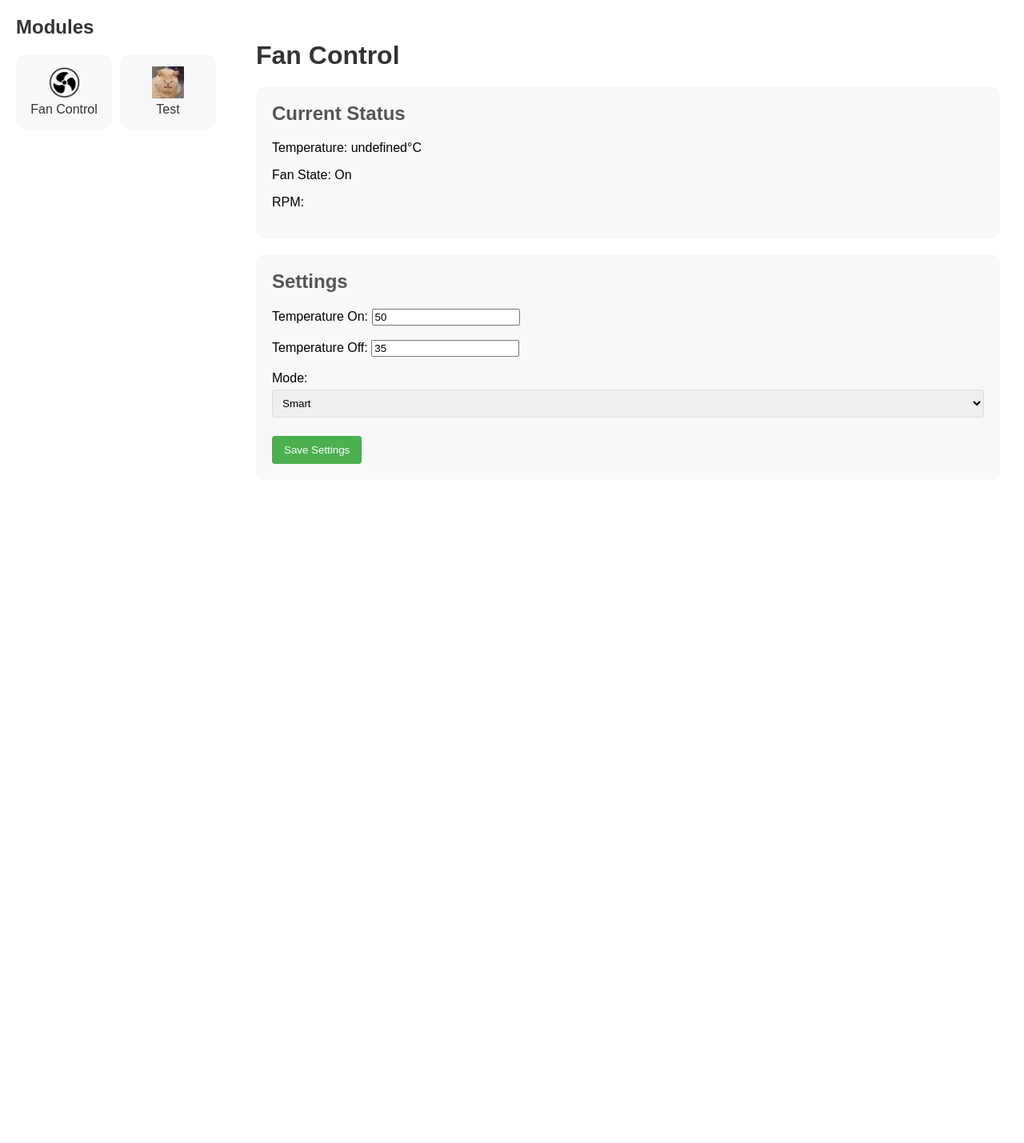
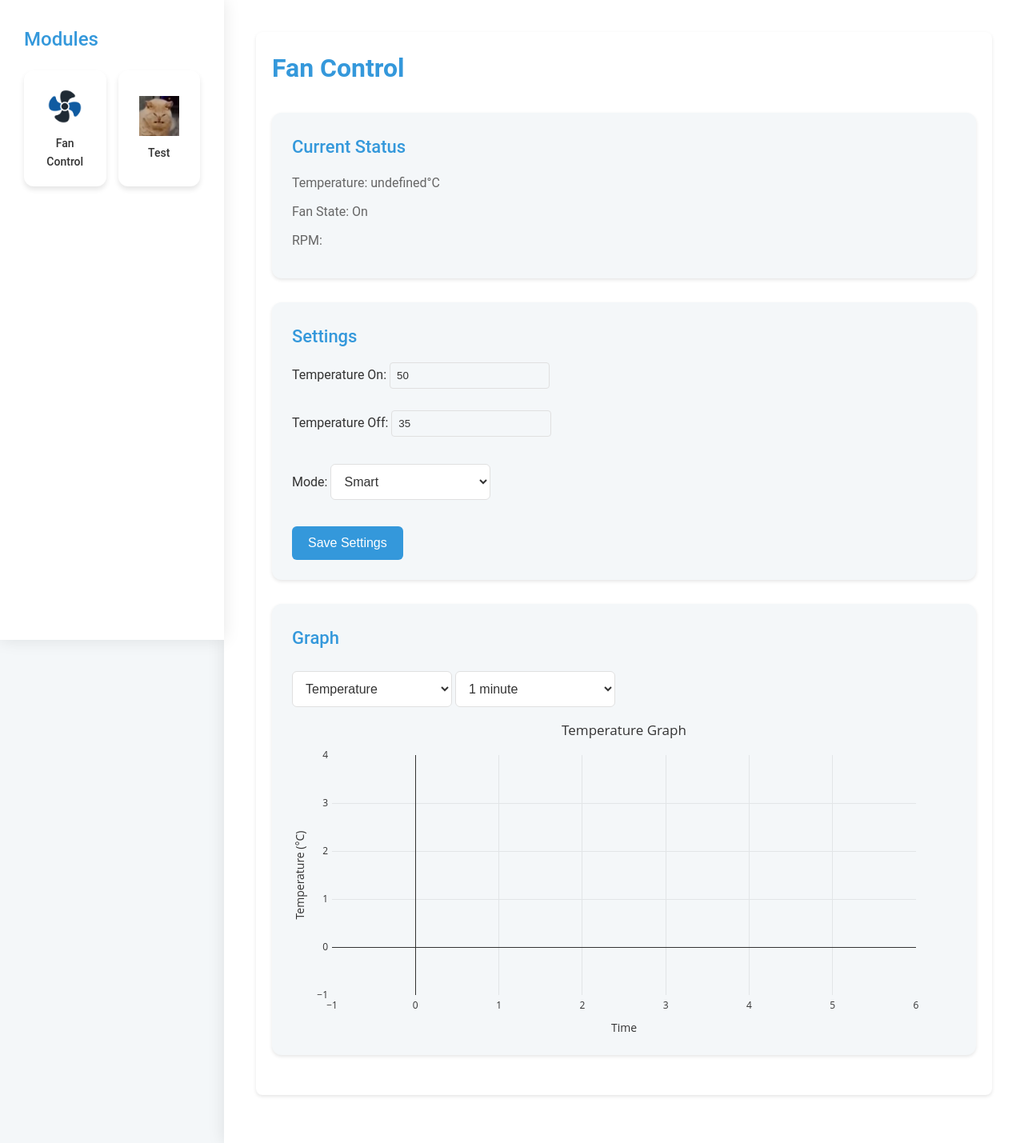
Before and after one commit to Vasysik/RPiModules, a Flask app: page /fan_control/ in a window 1280 px wide. Shown: the whole page at 80% size. Before the commit the page ends 580 px from the top, so only its background shows below. Run offline with Flask 3, Linux system fonts and the light colour scheme; data that the repository does not hold is empty; some libraries are stand-ins or nearby versions.

Commit message:
Added Graph

```diff
--- a/modules/fan_control/route.py
+++ b/modules/fan_control/route.py
@@ -1,6 +1,7 @@
 from flask import Blueprint, render_template, request, jsonify
 import json
 import os
+from datetime import datetime, timedelta
 
 current_dir = os.path.dirname(os.path.abspath(__file__))
 fan_control = Blueprint('fan_control', __name__,
@@ -48,7 +49,7 @@
             if field_name == 'temperature':
                 current_data["temperature"] = record.get_value()
             elif field_name == 'fan_state':
-                current_data["fan_State"] = record.get_value()
+                current_data["fan_state"] = record.get_value()
             elif field_name == 'rpm':
                 current_data["rpm"] = record.get_value()
     return jsonify(current_data)
@@ -61,3 +62,51 @@
         data = request.json
         write_json(os.path.join(current_dir, 'settings.json'), data)
         return jsonify({"status": "success"}), 200
+
+@fan_control.route('/api/graph_data')
+def get_graph_data():
+    graph_type = request.args.get('type', 'temperature')
+    time_range = int(request.args.get('range', 60))  # Default to 1 minute
+
+    # Определяем интервал агрегации в зависимости от временного диапазона
+    if time_range <= 300:  # 5 минут или меньше
+        interval = '1s'
+    elif time_range <= 1800:  # 30 минут или меньше
+        interval = '5s'
+    elif time_range <= 3600:  # 1 час или меньше
+        interval = '10s'
+    elif time_range <= 21600:  # 6 часов или меньше
+        interval = '30s'
+    elif time_range <= 43200:  # 12 часов или меньше
+        interval = '1m'
+    else:
+        interval = '5m'
+
+    query = f"""
+    from(bucket:"{config['influxdb_bucket']}")
+    |> range(start: -{time_range}s)
+    |> filter(fn: (r) => r._measurement == "fan_status")
+    |> filter(fn: (r) => r._field == "{graph_type}" or r._field == "fan_state")
+    |> aggregateWindow(every: {interval}, fn: mean, createEmpty: false)
+    |> yield(name: "mean")
+    """
+
+    result = client.query_api().query(query, org=config['influxdb_org'])
+
+    timestamps = []
+    values = []
+    fan_states = []
+
+    for table in result:
+        for record in table.records:
+            timestamps.append(record.get_time().strftime('%Y-%m-%d %H:%M:%S'))
+            if record.get_field() == graph_type:
+                values.append(record.get_value())
+            elif record.get_field() == 'fan_state':
+                fan_states.append(round(record.get_value()))  # Округляем состояние вентилятора
+
+    return jsonify({
+        'timestamps': timestamps,
+        graph_type: values,
+        'fan_state': fan_states
+    })
--- /dev/null
+++ b/modules/fan_control/static/fan_control.css
@@ -0,0 +1,58 @@
+.status-section, .settings-section, .graph-section {
+    background-color: var(--bg-primary);
+    padding: 25px;
+    border-radius: 12px;
+    margin-bottom: 30px;
+    box-shadow: 0 2px 4px var(--shadow-color);
+}
+
+.status-section h2, .settings-section h2, .graph-section h2 {
+    margin-bottom: 15px;
+    color: var(--accent-color);
+    font-size: 22px;
+    font-weight: 500;
+}
+
+.fan-control-container {
+    background-color: var(--bg-secondary);
+    border-radius: 8px;
+    box-shadow: 0 2px 4px var(--shadow-color);
+    padding: 20px;
+    margin-bottom: 20px;
+}
+
+
+h1, h2 {
+    color: var(--text-primary);
+    margin-bottom: 15px;
+}
+
+p {
+    color: var(--text-secondary);
+    margin-bottom: 10px;
+}
+
+label {
+    color: var(--text-primary);
+    display: inline-block;
+    margin-bottom: 5px;
+}
+
+input[type="number"], select {
+    background-color: var(--bg-primary);
+    border: 1px solid var(--border-color);
+    border-radius: 4px;
+    color: var(--text-primary);
+    padding: 8px;
+    width: 100%;
+    max-width: 200px;
+}
+
+#graph {
+    width: 100%;
+    height: 400px;
+}
+
+#graph-type {
+    margin-bottom: 10px;
+}
--- a/modules/fan_control/static/fan_control.js
+++ b/modules/fan_control/static/fan_control.js
@@ -3,8 +3,7 @@
         .then(response => response.json())
         .then(data => {
             document.getElementById('current-temperature').textContent = data.temperature + '°C';
-            if(data.fan_state = 0) { document.getElementById('fan-state').textContent = "Off"; }
-            if(data.fan_state = 1) { document.getElementById('fan-state').textContent = "On"; }
+            document.getElementById('fan-state').textContent = data.fan_state === 0 ? "Off" : "On";
             document.getElementById('rpm').textContent = data.rpm;
         })
         .catch(error => console.error('Error:', error));
@@ -46,9 +45,120 @@
     .catch(error => console.error('Error:', error));
 }
 
+function updateGraph() {
+    const graphType = document.getElementById('graph-type').value;
+    const timeRange = document.getElementById('time-range').value;
+
+    fetch(`/fan_control/api/graph_data?type=${graphType}&range=${timeRange}`)
+        .then(response => response.json())
+        .then(data => {
+            const traceOn = {
+                x: [],
+                y: [],
+                type: 'scatter',
+                mode: 'lines',
+                name: `${graphType} (Fan On)`,
+                line: {color: 'lightblue', width: 2},
+                connectgaps: false
+            };
+
+            const traceOff = {
+                x: [],
+                y: [],
+                type: 'scatter',
+                mode: 'lines',
+                name: `${graphType} (Fan Off)`,
+                line: {color: '#3a8cc5', width: 2},
+                connectgaps: false
+            };
+
+            for (let i = 0; i < data.timestamps.length; i++) {
+                const currentState = data.fan_state[i];
+                const currentValue = data[graphType][i];
+                const currentTime = data.timestamps[i];
+
+                if (currentState === 1 ) {
+                    traceOn.x.push(currentTime);
+                    traceOn.y.push(currentValue);
+                    if (i > 0 && data.fan_state[i-1] === 0) {
+                        traceOn.x.push(data.timestamps[i]);
+                        traceOn.y.push(data[graphType][i]);
+                        traceOff.x.push(currentTime);
+                        traceOff.y.push(currentValue);
+                    }
+                    traceOff.x.push(currentTime);
+                    traceOff.y.push(null);
+                } else {
+                    traceOff.x.push(currentTime);
+                    traceOff.y.push(currentValue);
+                    if (i > 0 && data.fan_state[i-1] === 1) {
+                        traceOff.x.push(data.timestamps[i]);
+                        traceOff.y.push(data[graphType][i]);
+                        traceOn.x.push(currentTime);
+                        traceOn.y.push(currentValue);
+                    }
+                    traceOn.x.push(currentTime);
+                    traceOn.y.push(null);
+                }
+            }
+
+            const layout = {
+                title: graphType === 'temperature' ? 'Temperature Graph' : 'RPM Graph',
+                xaxis: {
+                    title: 'Time',
+                    color: getComputedStyle(document.documentElement).getPropertyValue('--text-primary').trim()
+                },
+                yaxis: {
+                    title: graphType === 'temperature' ? 'Temperature (°C)' : 'RPM',
+                    color: getComputedStyle(document.documentElement).getPropertyValue('--text-primary').trim()
+                },
+                paper_bgcolor: getComputedStyle(document.documentElement).getPropertyValue('--bg-primary').trim(),
+                plot_bgcolor: getComputedStyle(document.documentElement).getPropertyValue('--bg-primary').trim(),
+                font: {
+                    color: getComputedStyle(document.documentElement).getPropertyValue('--text-primary').trim()
+                },
+                margin: {l: 50, r: 50, b: 50, t: 50, pad: 4},
+                showlegend: true,
+                legend: {
+                    x: 1,
+                    xanchor: 'right',
+                    y: 1
+                },
+                dragmode: false,
+                displayModeBar: false
+            };
+
+            Plotly.newPlot('graph', [traceOn, traceOff], layout, {responsive: true, displayModeBar: false});
+        })
+        .catch(error => console.error('Error:', error));
+}
+
+// Добавим функцию для обновления темы графика
+function updateGraphTheme() {
+    const graphDiv = document.getElementById('graph');
+    if (graphDiv && graphDiv.data && graphDiv.layout) {
+        const update = {
+            'paper_bgcolor': getComputedStyle(document.documentElement).getPropertyValue('--bg-primary').trim(),
+            'plot_bgcolor': getComputedStyle(document.documentElement).getPropertyValue('--bg-primary').trim(),
+            'font.color': getComputedStyle(document.documentElement).getPropertyValue('--text-primary').trim(),
+            'xaxis.color': getComputedStyle(document.documentElement).getPropertyValue('--text-primary').trim(),
+            'yaxis.color': getComputedStyle(document.documentElement).getPropertyValue('--text-primary').trim()
+        };
+        Plotly.relayout(graphDiv, update);
+    }
+}
+
+// Добавим слушатель изменения темы
+if (window.matchMedia) {
+    const mediaQuery = window.matchMedia('(prefers-color-scheme: dark)');
+    mediaQuery.addListener(updateGraphTheme);
+}
+
 setInterval(updateCurrentStatus, 1000);
+setInterval(updateGraph, 1000);
 
 window.onload = function() {
     updateCurrentStatus();
     loadSettings();
+    updateGraph();
 };
--- a/modules/fan_control/templates/fan_control.html
+++ b/modules/fan_control/templates/fan_control.html
@@ -5,12 +5,16 @@
     <meta name="viewport" content="width=device-width, initial-scale=1.0">
     <title>Fan Control</title>
     <script src="{{ url_for('fan_control.static', filename='fan_control.js') }}"></script>
+    <link rel="stylesheet" href="{{ url_for('fan_control.static', filename='fan_control.css') }}">
+    <script src="https://cdn.plot.ly/plotly-latest.min.js"></script>
 </head>
 <body>
     {% extends "base_layout.html" %}
 
     {% block content %}
+    <div class="fan-control-container">
         <h1>Fan Control</h1>
+
         <div class="status-section">
             <h2>Current Status</h2>
             <p>Temperature: <span id="current-temperature">Loading...</span></p>
@@ -21,13 +25,13 @@
         <div class="settings-section">
             <h2>Settings</h2>
             <label for="tempOn">Temperature On:</label>
-        <input type="number" id="tempOn" required><br><br>
+            <input type="number" id="tempOn" name="tempOn"><br><br>
 
             <label for="tempOff">Temperature Off:</label>
-        <input type="number" id="tempOff" required><br><br>
+            <input type="number" id="tempOff" name="tempOff"><br><br>
 
             <label for="mode">Mode:</label>
-        <select id="mode" required>
+            <select id="mode" name="mode">
                 <option value="smart">Smart</option>
                 <option value="normal">Normal</option>
                 <option value="default">Default</option>
@@ -35,6 +39,27 @@
 
             <button onclick="saveSettings()">Save Settings</button>
         </div>
+
+        <div class="graph-section">
+            <h2>Graph</h2>
+            <select id="graph-type" onchange="updateGraph()">
+                <option value="temperature">Temperature</option>
+                <option value="rpm">RPM</option>
+            </select>
+            <select id="time-range" onchange="updateGraph()">
+                <option value="60">1 minute</option>
+                <option value="300">5 minutes</option>
+                <option value="900">15 minutes</option>
+                <option value="1800">30 minutes</option>
+                <option value="3600">1 hour</option>
+                <option value="21600">6 hours</option>
+                <option value="43200">12 hours</option>
+                <option value="86400">1 day</option>
+            </select>
+            <div class="graph" id="graph"></div>
+        </div>
+    </div>
+
     {% endblock %}
 </body>
 </html>
--- a/web/static/css/style.css
+++ b/web/static/css/style.css
@@ -1,31 +1,69 @@
-body {
-    font-family: Arial, sans-serif;
+:root {
+    /* Светлая тема */
+    --bg-primary: #f4f7f9;
+    --bg-secondary: #ffffff;
+    --text-primary: #333333;
+    --text-secondary: #666666;
+    --accent-color: #3498db;
+    --hover-color: #2980b9;
+    --border-color: #e0e0e0;
+    --shadow-color: rgba(0,0,0,0.1);
+}
+
+/* Тёмная тема */
+@media (prefers-color-scheme: dark) {
+    :root {
+        --bg-primary: #272727;
+        --bg-secondary: #2c2c2c;
+        --text-primary: #ffffff;
+        --text-secondary: #cccccc;
+        --accent-color: #3a8cc5;
+        --hover-color: #3a8cc5;
+        --border-color: #444444;
+        --shadow-color: rgba(0,0,0,0.3);
+    }
+}
+
+* {
+    box-sizing: border-box;
     margin: 0;
     padding: 0;
-    background-color: #f0f0f0;
+}
+
+body {
+    font-family: 'Roboto', Arial, sans-serif;
+    background-color: var(--bg-primary);
+    color: var(--text-primary);
+    line-height: 1.6;
+    transition: background-color 0.3s ease, color 0.3s ease;
 }
 
 .container {
     display: flex;
-    height: 100vh;
+    min-height: 100vh;
 }
 
 .sidebar {
-    width: 250px;
-    background-color: #ffffff;
-    padding: 20px;
-    box-shadow: 2px 0 5px rgba(0,0,0,0.1);
+    width: 280px;
+    background-color: var(--bg-secondary);
+    padding: 30px;
+    box-shadow: 0 0 20px var(--shadow-color);
+    position: fixed;
+    height: 100vh;
+    overflow-y: auto;
 }
 
 .sidebar h2 {
-    margin-top: 0;
-    color: #333;
+    margin-bottom: 20px;
+    color: var(--accent-color);
+    font-size: 24px;
+    font-weight: 500;
 }
 
 .module-grid {
     display: grid;
-    grid-template-columns: repeat(2, 1fr);
-    gap: 10px;
+    grid-template-columns: repeat(auto-fit, minmax(100px, 1fr));
+    gap: 15px;
 }
 
 .module-button {
@@ -33,65 +71,110 @@
     flex-direction: column;
     align-items: center;
     justify-content: center;
-    padding: 15px;
-    background-color: #f8f8f8;
-    border-radius: 10px;
+    padding: 20px;
+    background-color: var(--bg-secondary);
+    border-radius: 12px;
     text-decoration: none;
-    color: #333;
-    transition: background-color 0.3s;
+    color: var(--text-primary);
+    transition: all 0.3s ease;
+    box-shadow: 0 4px 6px var(--shadow-color);
 }
 
 .module-button:hover {
-    background-color: #e0e0e0;
+    transform: translateY(-5px);
+    box-shadow: 0 6px 12px var(--shadow-color);
+    background-color: var(--hover-color);
+}
+
+.module-button:active {
+    transform: translateY(0);
+    box-shadow: 0 2px 4px var(--shadow-color);
 }
 
 .module-button img {
-    width: 40px;
-    height: 40px;
-    margin-bottom: 5px;
+    width: 50px;
+    height: 50px;
+    margin-bottom: 10px;
+    transition: transform 0.3s ease;
+    filter: brightness(0.8) contrast(1.2);
+}
+
+.module-button:hover img {
+    transform: scale(1.1);
+    filter: brightness(1) contrast(1);
+}
+
+.module-button span {
+    font-size: 14px;
+    font-weight: 500;
+    text-align: center;
 }
 
 .content {
     flex-grow: 1;
-    padding: 30px;
-    background-color: #ffffff;
+    padding: 40px;
+    margin-left: 280px;
+    background-color: var(--bg-secondary);
+    box-shadow: 0 0 20px var(--shadow-color);
 }
 
-/* Стили для содержимого модуля */
 h1 {
-    color: #333;
-    margin-bottom: 20px;
-}
-
-.status-section, .settings-section {
-    background-color: #f8f8f8;
-    padding: 20px;
-    border-radius: 10px;
-    margin-bottom: 20px;
-}
-
-.status-section h2, .settings-section h2 {
-    margin-top: 0;
-    color: #555;
+    color: var(--accent-color);
+    margin-bottom: 30px;
+    font-size: 32px;
+    font-weight: 600;
 }
 
 input[type="text"], select {
     width: 100%;
-    padding: 8px;
-    margin: 5px 0;
-    border: 1px solid #ddd;
-    border-radius: 4px;
+    padding: 12px;
+    margin: 8px 0;
+    border: 1px solid var(--border-color);
+    border-radius: 6px;
+    font-size: 16px;
+    transition: border-color 0.3s ease;
+    background-color: var(--bg-secondary);
+    color: var(--text-primary);
+}
+
+input[type="text"]:focus, select:focus {
+    outline: none;
+    border-color: var(--accent-color);
 }
 
 button {
-    background-color: #4CAF50;
-    color: white;
-    padding: 10px 15px;
+    background-color: var(--accent-color);
+    color: var(--bg-secondary);
+    padding: 12px 20px;
     border: none;
-    border-radius: 4px;
+    border-radius: 6px;
     cursor: pointer;
+    font-size: 16px;
+    font-weight: 500;
+    transition: background-color 0.3s ease;
 }
 
 button:hover {
-    background-color: #45a049;
+    background-color: var(--hover-color);
 }
+
+@media (max-width: 768px) {
+    .container {
+        flex-direction: column;
+    }
+
+    .sidebar {
+        width: 100%;
+        position: static;
+        height: auto;
+    }
+
+    .content {
+        margin-left: 0;
+        padding: 20px;
+    }
+
+    .module-grid {
+        grid-template-columns: repeat(2, 1fr);
+    }
+}
```
Also changed, not shown: modules/fan_control/static/fan_control_icon.png. Lines whose indentation alone changed are shown as unchanged.
